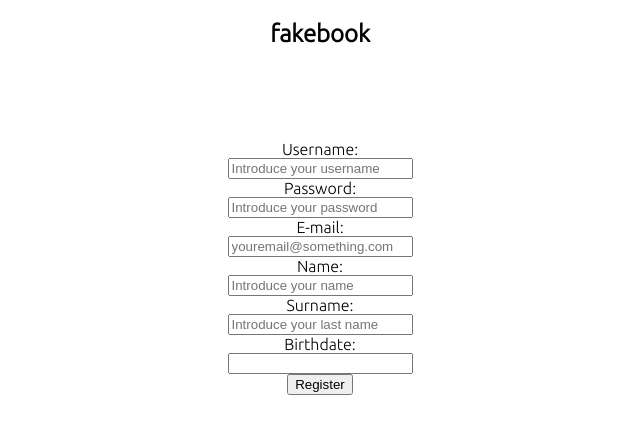
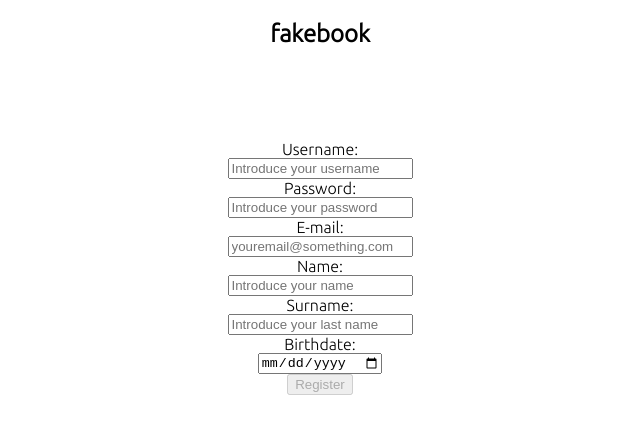
Before and after one commit to adamelamrani/fakebook-frontend, a React (Create React App) app: page /user/register in a window 1280 px wide. Shown: the top 434 px of the page, without its empty margins (320-960 px from the left). Built offline with nearby package versions, Linux system fonts and the light colour scheme.

Commit message:
Removed duplicated react-redux import, commented code and added navigate

```diff
--- a/src/components/Register/Register.js
+++ b/src/components/Register/Register.js
@@ -1,5 +1,6 @@
 import { useState } from "react";
 import { useDispatch } from "react-redux";
+import { useNavigate } from "react-router-dom";
 import { registerUserThunk } from "../../redux/thunks/thunks";
 import StyledLogin from "../Login/StyledLogin";
 
@@ -14,7 +15,7 @@ const Register = () => {
   };
 
   const [formData, setFormData] = useState(blankForm);
-
+  const navigate = useNavigate();
   const userDataInput = (event) => {
     setFormData({
       ...formData,
@@ -22,18 +23,18 @@ const Register = () => {
     });
   };
 
-  /*   const invalidForm =
+  const invalidForm =
     formData.username === "" ||
     formData.password === "" ||
     formData.email === "" ||
     formData.name === "" ||
-    formData.surname === "" ||
-    formData.bithdate === "";
- */
+    formData.surname === "";
+
   const dispatch = useDispatch();
   const registerUser = (event) => {
     event.preventDefault();
     dispatch(registerUserThunk(formData));
+    navigate("/user/login");
   };
   return (
     <>
@@ -84,12 +85,14 @@ const Register = () => {
         ></input>
         <label htmlFor="birthdate">Birthdate:</label>
         <input
-          type="text"
+          type="date"
           name="birthdate"
           id="birthdate"
           onChange={userDataInput}
         ></input>
-        <button type="submit">Register</button>
+        <button type="submit" disabled={invalidForm}>
+          Register
+        </button>
       </StyledLogin>
     </>
   );
--- a/src/components/pages/UserMainPage/UserMainPage.js
+++ b/src/components/pages/UserMainPage/UserMainPage.js
@@ -1,6 +1,5 @@
 import { useEffect } from "react";
-import { useDispatch } from "react-redux";
-import { useSelector } from "react-redux";
+import { useDispatch, useSelector } from "react-redux";
 import { loadUsersThunk } from "../../../redux/thunks/thunks";
 import User from "../../User/User";
 import StyledMainPage from "./StyledMainPage";
--- a/src/redux/reducers/index.js
+++ b/src/redux/reducers/index.js
@@ -1,5 +1,5 @@
 import { combineReducers } from "redux";
-import usersReducers from "./usersReducer";
+import usersReducers from "./usersReducers";
 const rootReducer = combineReducers({
   userData: usersReducers,
 });
```
Also changed, not shown: .scannerwork/css-bundle/stylelintconfig.json (added), .scannerwork/report-task.txt (added), src/redux/reducers/usersReducers.js (renamed from src/redux/reducers/usersReducer.js), 1 other file (tests, documents, lock files or other folders).
